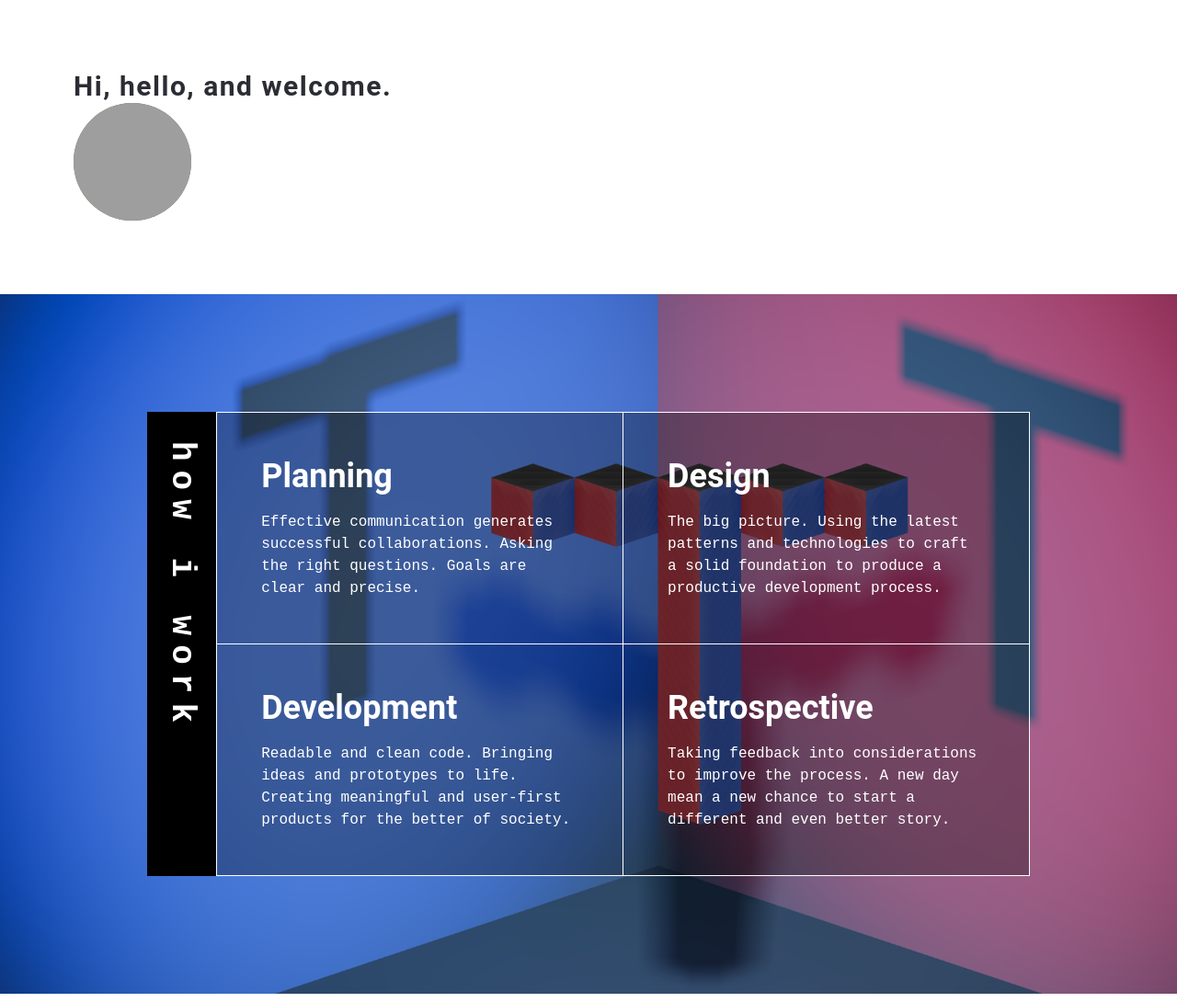
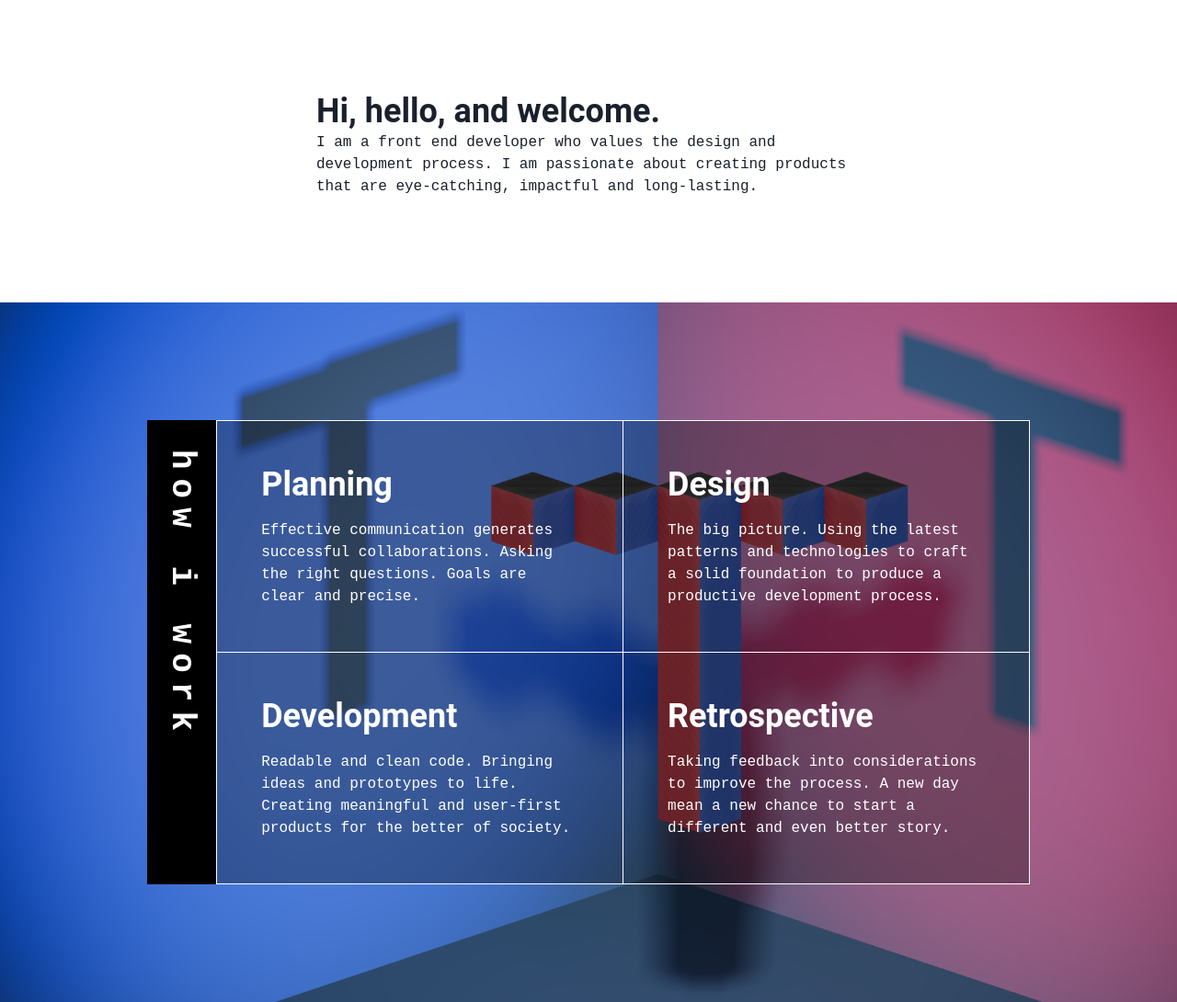
Before and after one commit to tt954/gatsby-portfolio, a Gatsby site: page / in a window 1280 px wide. Shown: the part 1480-2570 px from the top of the page at 92% size. Built offline with nearby package versions, Linux system fonts and the light colour scheme; Gatsby itself is replaced by a stand-in of ours; grey boxes are pictures that could not be loaded.

Commit message:
add: about card flip with avatar

```diff
--- a/src/components/Project.js
+++ b/src/components/Project.js
@@ -19,6 +19,7 @@ export default function Project({ project }) {
       <Text
         color="light"
         fontFamily="heading"
+        fontSize="lg"
         fontWeight="bolder"
         textTransform="uppercase"
       >
--- a/src/pages/index.js
+++ b/src/pages/index.js
@@ -71,12 +71,31 @@ export default function Home() {
       </main>
 
       <main id="about">
-        <section className="container">
-          <Heading as="h2" size="lg" color="dark" letterSpacing={1.5}>
+        <Box mb="1rem">
+          <div className="card">
+            <div className="card-body">
+              <Box className="card-front">
+                <Heading size="xl">
                   Hi, hello, and welcome.
                 </Heading>
-          <Avatar size="2xl" name="Tiffany Thai" src={avatar}/>
-        </section>
+                <Text>
+                  I am a front end developer who values the design and
+                  development process. I am passionate about creating products
+                  that are eye-catching, impactful and long-lasting.
+                </Text>
+              </Box>
+              <Box className="card-back">
+                <Avatar size="2xl" name="Tiffany Thai" src={avatar} />
+                <Text fontWeight="bolder" mt="1rem">
+                  Tiffany T.
+                </Text>
+                <Text color="gray.500" fontSize="sm">
+                  Front End Developer
+                </Text>
+              </Box>
+            </div>
+          </div>
+        </Box>
 
         <Flex className="howiwork" p={["2rem 3rem", "4rem 5rem", "8rem 10rem"]}>
           <Heading
@@ -89,35 +108,43 @@ export default function Home() {
           </Heading>
           <SimpleGrid className="points" columns={[1, 1, 1, 2]} color="white">
             <Box p="3rem">
+              <Fade left>
                 <Heading>Planning</Heading>
                 <Text>
                   Effective communication generates successful collaborations.
                   Asking the right questions. Goals are clear and precise.
                 </Text>
+              </Fade>
             </Box>
             <Box p="3rem">
+              <Fade left>
                 <Heading>Design</Heading>
                 <Text>
                   The big picture. Using the latest patterns and technologies to
                   craft a solid foundation to produce a productive development
                   process.
                 </Text>
+              </Fade>
             </Box>
             <Box p="3rem">
+              <Fade left>
                 <Heading>Development</Heading>
                 <Text>
-                Readable and clean code. Bringing ideas and prototypes to life.
-                Creating meaningful and user-first products for the better of
-                society.
+                  Readable and clean code. Bringing ideas and prototypes to
+                  life. Creating meaningful and user-first products for the
+                  better of society.
                 </Text>
+              </Fade>
             </Box>
             <Box p="3rem">
+              <Fade left>
                 <Heading>Retrospective</Heading>
                 <Text>
                   Taking feedback into considerations to improve the process. A
                   new day mean a new chance to start a different and even better
                   story.
                 </Text>
+              </Fade>
             </Box>
           </SimpleGrid>
         </Flex>
--- a/src/styles/index.scss
+++ b/src/styles/index.scss
@@ -26,7 +26,7 @@
   .points {
     border-top: 1px solid white;
     border-left: 1px solid white;
-    div {
+    > div {
       background-color: rgba(0,0,0,0.3);
       border-bottom: 1px solid white;
       border-right: 1px solid white;
@@ -80,33 +80,49 @@
   perspective: 40rem;
   transition: z-index, transform calc(var(--time) / 4);
   transition-delay: var(--time), 0s;
-  cursor: pointer;
   z-index: 0;
+  width: 50%;
+  margin: 0 auto;
 
-  &.flipped {
+  &:hover {
     transition-delay: 0s;
     z-index: 1;
   }
 
-  &.flipped {
+  &:active {
     transform: scale(0.975);
   }
 }
 
 .card-body {
+  display: flex;
   transform-style: preserve-3d;
   transition: var(--time) transform;
 
-  .flipped & {
-    transform: rotateY(180deg);
+  .card:hover &, .card:focus & {
+    transform: rotateX(-180deg);
   }
 }
 
-.card-front,
-.card-back {
+.card-front, .card-back {
   backface-visibility: hidden;
+  min-width: 100%;
+  display: flex;
+  flex-direction: column;
+  background-color: white;
+  box-sizing: border-box;
+  padding: 1.5rem;
 }
 
 .card-back {
-  transform: rotateY(180deg) translate(100%, 0);
+  align-items: center;
+  transform: rotateX(-180deg) translate(-100%, 0);
 }
+
+.shadow {
+  box-shadow: 0 -1px 1px rgba(0,0,0,0.04),
+              0 2px 2px rgba(0,0,0,0.04),
+              0 4px 4px rgba(0,0,0,0.04),
+              0 8px 8px rgba(0,0,0,0.04),
+              0 16px 16px rgba(0,0,0,0.04);
+}
```
Lines whose indentation alone changed are shown as unchanged.
